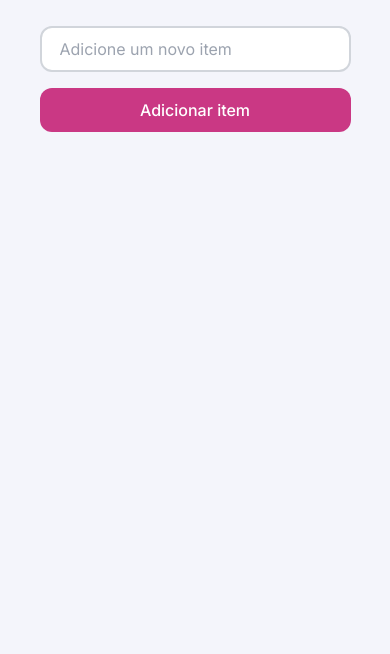
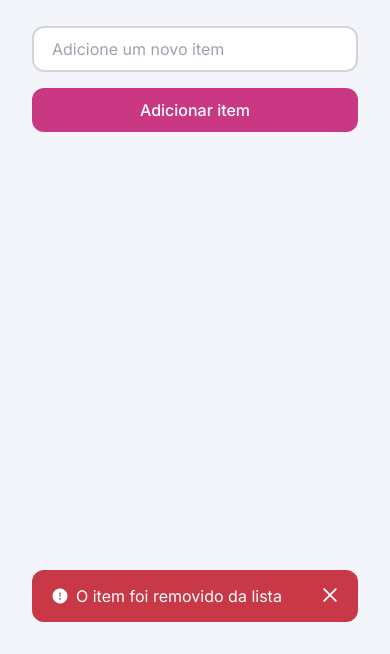
Before and after one commit to luizacavalcantee/lista-de-compras, a plain HTML site: page index.html in a window 390 px wide. Shown: the part 190-844 px from the top of the page. Drawn offline with Linux system fonts and the light colour scheme.

Commit message:
ajuste alerta responsivo

```diff
--- a/index.html
+++ b/index.html
@@ -33,7 +33,7 @@
                 </ul>
             </div>
 
-            <div class="alert invisible">
+            <div class="alert ">
                 <img src="assets/alert.svg" alt="alerta">
                 <strong>O item foi removido da lista</strong>
                 <button type="button">
--- a/styles/form.css
+++ b/styles/form.css
@@ -142,6 +142,9 @@ form {
     align-items: center;
     gap: 0.5rem;
     z-index: 100;
+    @media (max-width: 40em) {
+        max-width: calc(100% - 4rem);
+    }
 
     img {
         width: 1rem;
--- a/styles/global.css
+++ b/styles/global.css
@@ -54,7 +54,7 @@ ul {
     width: 50%;
     max-width: 80em;
     @media (max-width: 40em) {
-        width: 23.4375rem;
+        width: 100%;
         padding-inline: 2rem;
     }
 }
```
